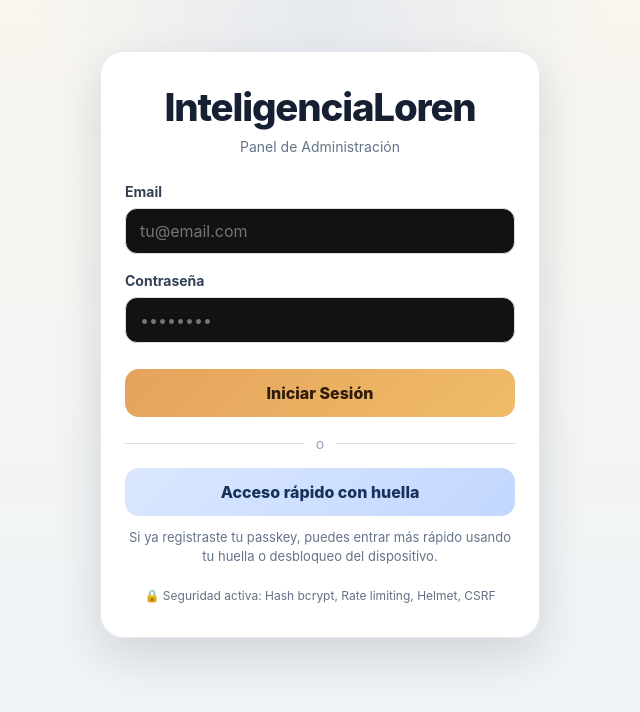
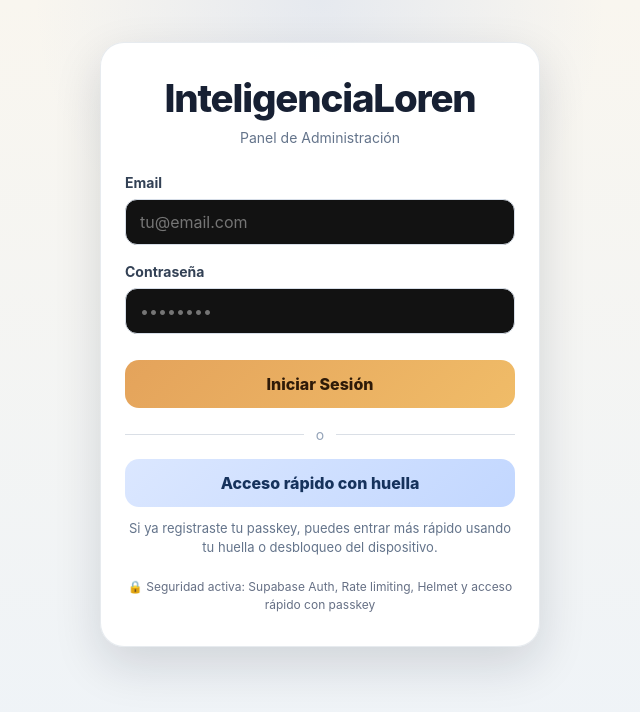
Before and after one commit to Loren2026/abierto-general, a React (Vite) app in the folder web/: page /login in a window 1280 px wide. Shown: the top 712 px of the page, without its empty margins (320-960 px from the left). Built offline with nearby package versions, Linux system fonts and the light colour scheme; no server answers.

Commit message:
Clarify login security footer text

```diff
--- a/web/src/auth/LoginPage.jsx
+++ b/web/src/auth/LoginPage.jsx
@@ -168,7 +168,7 @@
 
         <div className="login-footer">
           <p>
-            🔒 Seguridad activa: Hash bcrypt, Rate limiting, Helmet, CSRF
+            🔒 Seguridad activa: Supabase Auth, Rate limiting, Helmet y acceso rápido con passkey
           </p>
         </div>
       </div>
```
